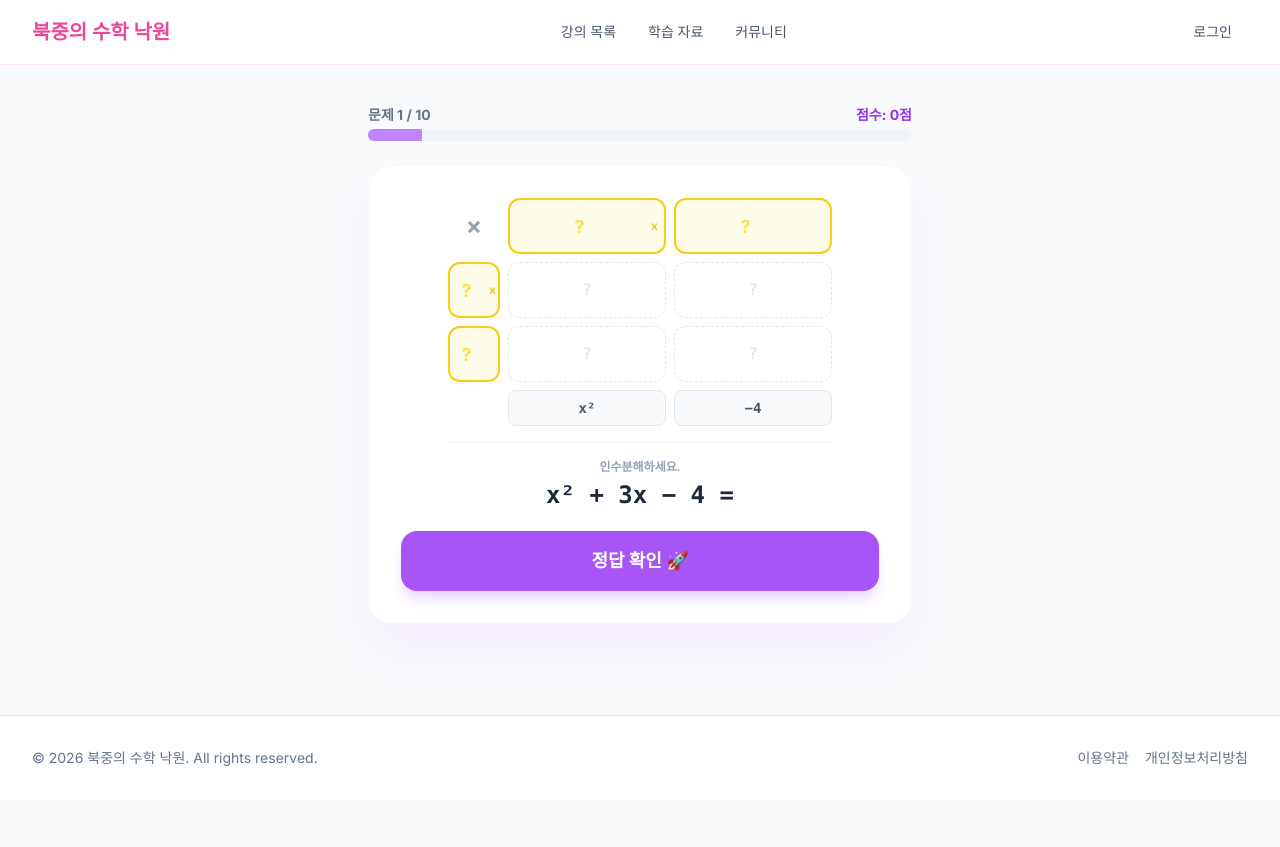
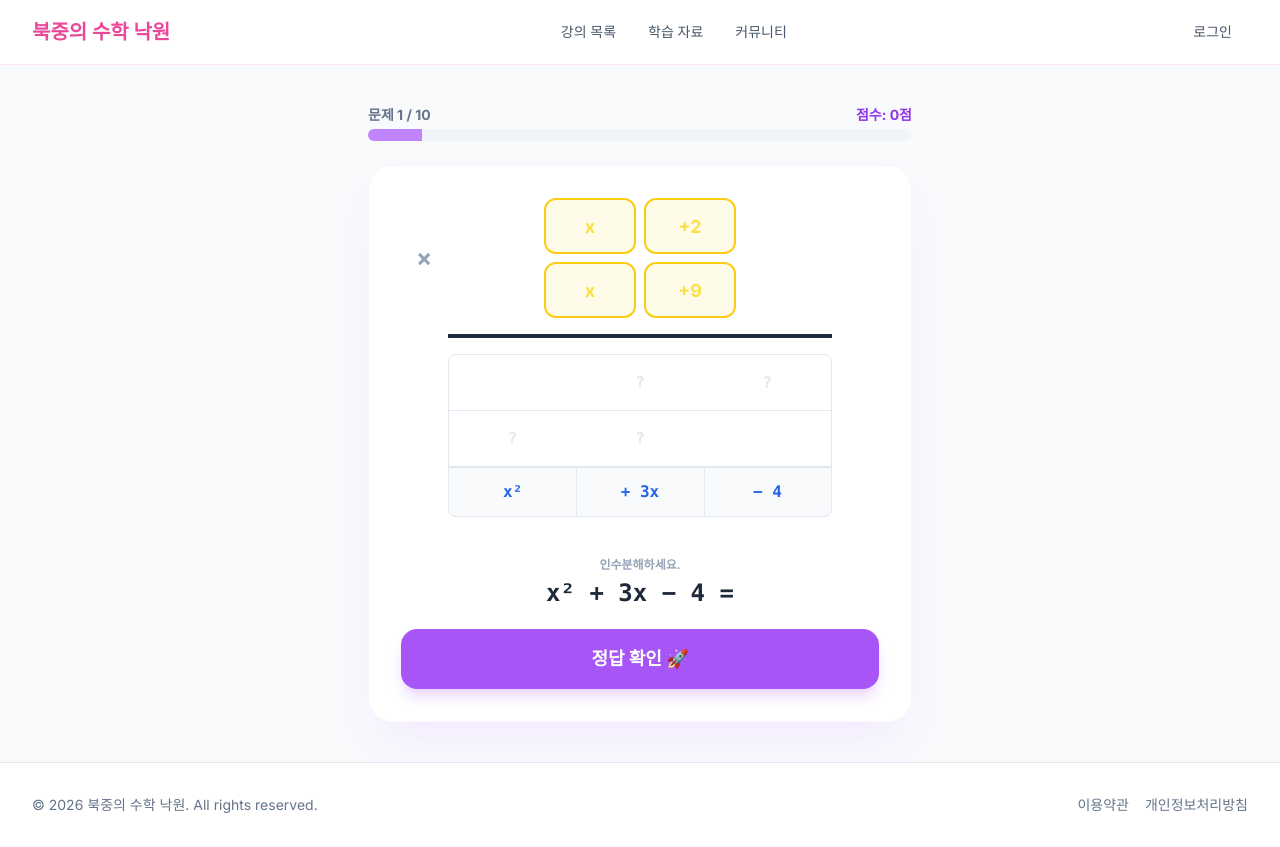
Before and after one commit to gnfkgnvm1-afk/sun, a Next.js app: page /game/factoring in a window 1280 px wide. Before the commit the page ends 800 px from the top, so only its background shows below. Built offline with nearby package versions, Linux system fonts and the light colour scheme.

Commit message:
feat: redesign factoring game grid to vertical multiplication style

```diff
--- a/app/game/factoring/page.tsx
+++ b/app/game/factoring/page.tsx
@@ -40,9 +40,6 @@ function quad(A:number,B:number,C:number){
   if(C>0)s+=` + ${C}`;else if(C<0)s+=` − ${Math.abs(C)}`;
   return s;
 }
-function termX2(v:number){if(v===1)return"x²";if(v===-1)return"−x²";return`${v}x²`;}
-function termX(v:number){if(v===0)return"0";if(v===1)return"x";if(v===-1)return"−x";return v>0?`${v}x`:`−${Math.abs(v)}x`;}
-function termC(v:number){return v>=0?`${v}`:`−${Math.abs(v)}`;}
 function fmtFactor(p:number,q:number){
   const x=p===1?"x":p===-1?"−x":`${p}x`;
   if(q===0)return x;
@@ -53,6 +50,62 @@ function checkAns(ip:number,iq:number,ir:number,is:number,q:Q){
   return ok(ip,iq,ir,is)||ok(ir,is,ip,iq)||ok(-ip,-iq,-ir,-is)||ok(-ir,-is,-ip,-iq);
 }
 
+// 입력값 파싱 헬퍼 (x계수)
+function parseXTerm(val: string): number | null {
+  const clean = val.trim().replace(/\s+/g, "").toLowerCase();
+  if (clean === "") return null;
+  if (clean === "x" || clean === "+x") return 1;
+  if (clean === "-x" || clean === "−x") return -1;
+
+  if (clean.endsWith("x")) {
+    const numPart = clean.slice(0, -1);
+    if (numPart === "" || numPart === "+") return 1;
+    if (numPart === "-" || numPart === "−") return -1;
+    const parsed = parseInt(numPart);
+    return isNaN(parsed) ? null : parsed;
+  }
+  const parsed = parseInt(clean);
+  return isNaN(parsed) ? null : parsed;
+}
+
+// 입력값 파싱 헬퍼 (상수)
+function parseConstant(val: string): number | null {
+  const clean = val.trim().replace(/\s+/g, "");
+  if (clean === "") return null;
+  const parsed = parseInt(clean);
+  return isNaN(parsed) ? null : parsed;
+}
+
+// 렌더링 포맷 헬퍼
+function fmtTerm(val: number | null, type: 'x2' | 'x' | 'c', isFirstInRow: boolean) {
+  if (val === null) return null;
+
+  if (type === 'x2') {
+    if (val === 0) return "";
+    let str = val === 1 ? "x²" : val === -1 ? "−x²" : `${val}x²`;
+    if (val > 0) return isFirstInRow ? str : `+ ${str}`;
+    else return isFirstInRow ? str : `− ${Math.abs(val)}x²`;
+  }
+
+  if (type === 'x') {
+    if (val === 0) return isFirstInRow ? "0" : "+ 0x";
+    let str = val === 1 ? "x" : val === -1 ? "−x" : `${Math.abs(val)}x`;
+    if (val > 0) return isFirstInRow ? str : `+ ${str}`;
+    else {
+      if (val === -1) return isFirstInRow ? "−x" : "− x";
+      return isFirstInRow ? `−${Math.abs(val)}x` : `− ${Math.abs(val)}x`;
+    }
+  }
+
+  if (type === 'c') {
+    if (val === 0) return isFirstInRow ? "0" : "+ 0";
+    let str = `${Math.abs(val)}`;
+    if (val > 0) return isFirstInRow ? str : `+ ${str}`;
+    else return isFirstInRow ? `−${str}` : `− ${str}`;
+  }
+  return "";
+}
+
 export default function FactoringGame(){
   const [qs,setQs]=useState<Q[]>([]);
   const [idx,setIdx]=useState(0);
@@ -61,28 +114,22 @@ export default function FactoringGame(){
   const [correct,setCorrect]=useState(false);
   const [over,setOver]=useState(false);
   const [showHint,setShowHint]=useState(false);
-  // 입력값: 위 행(p=x계수, q=상수), 왼쪽 열(r=x계수, s=상수)
-  const [vP,setVP]=useState(""); // 위행 왼(첫 인수 x계수)
-  const [vQ,setVQ]=useState(""); // 위행 오(첫 인수 상수)
-  const [vR,setVR]=useState(""); // 왼열 위(둘째 인수 x계수)
-  const [vS,setVS]=useState(""); // 왼열 아래(둘째 인수 상수)
+
+  // 텍스트 입력값 (사용자가 x나 +2 등을 자유롭게 입력)
+  const [vP,setVP]=useState("");
+  const [vQ,setVQ]=useState("");
+  const [vR,setVR]=useState("");
+  const [vS,setVS]=useState("");
 
   useEffect(()=>{setQs(shuffle(ALL).slice(0,10));},[]);
   if(!qs.length)return<div className="p-20 text-center text-lg">불러오는 중...</div>;
 
   const q=qs[idx];
-  const p=parseInt(vP), qn=parseInt(vQ), r=parseInt(vR), s=parseInt(vS);
-  const hp=vP!==""&&!isNaN(p), hq=vQ!==""&&!isNaN(qn);
-  const hr=vR!==""&&!isNaN(r), hs=vS!==""&&!isNaN(s);
-  // 자동 계산되는 내부 셀
-  const c11=hp&&hr?p*r:null;
-  const c12=hq&&hr?qn*r:null;
-  const c21=hp&&hs?p*s:null;
-  const c22=hq&&hs?qn*s:null;
-  const crossSum=(c12!==null&&c21!==null)?c12+c21:null;
+  const p=parseXTerm(vP), qn=parseConstant(vQ), r=parseXTerm(vR), s=parseConstant(vS);
+  const hp=p!==null, hq=qn!==null, hr=r!==null, hs=s!==null;
 
   const submit=()=>{
-    if(!hp||!hq||!hr||!hs){alert("노란 칸을 모두 채워주세요!");return;}
+    if(!hp||!hq||!hr||!hs){alert("노란 칸을 모두 올바른 형식(예: x, -2x, +3, -5)으로 채워주세요!");return;}
     const ok=checkAns(p,qn,r,s,q);
     setCorrect(ok);setFb(true);
     if(ok)setScore(prev=>prev+10);
@@ -121,24 +168,37 @@ export default function FactoringGame(){
     );
   }
 
-  // 노란색 입력 칸 스타일
+  // 노란색 입력 칸 (텍스트)
   const yellow=`w-full h-14 text-center text-lg font-bold border-2 rounded-xl outline-none transition-all
     ${fb
       ?"bg-yellow-50 border-yellow-200 text-slate-500 cursor-not-allowed"
       :"border-yellow-400 focus:border-yellow-500 bg-yellow-50 text-slate-800 placeholder-yellow-300"}`;
 
-  // 흰색 자동계산 셀 스타일
-  const autoCell=(v:number|null,isCorner:boolean,target?:number)=>{
-    const base="h-14 flex items-center justify-center font-mono font-bold text-sm md:text-base border border-dashed rounded-xl transition-all select-none";
-    if(v===null)return`${base} border-slate-200 bg-white text-slate-200`;
-    if(fb&&isCorner&&target!==undefined)
-      return v===target?`${base} border-green-300 bg-green-50 text-green-700`:`${base} border-red-300 bg-red-50 text-red-500`;
-    return`${base} border-slate-300 bg-white text-slate-700`;
+  // 하단 그리드 셀 (피드백 색상 포함)
+  const calcCell=(v:string|null, isValid?:boolean)=>{
+    const base="h-14 flex items-center justify-center font-mono font-bold text-sm md:text-base border-b border-slate-200 transition-all select-none relative z-10";
+    if(v===null)return`${base} bg-white text-slate-200`;
+    if(fb&&isValid!==undefined)
+      return isValid?`${base} bg-green-50 text-green-700`:`${base} bg-red-50 text-red-500`;
+    return`${base} bg-white text-slate-700`;
   };
+
+  // 하단 그리드 값 계산
+  const v12 = (hs&&hp) ? fmtTerm(s*p, 'x', true) : null;
+  const v13 = (hs&&hq) ? fmtTerm(s*qn, 'c', false) : null;
+  const v21 = (hr&&hp) ? fmtTerm(r*p, 'x2', true) : null;
+  const v22 = (hr&&hq) ? fmtTerm(r*qn, 'x', false) : null;
+
+  // 목표 문자열
+  const targetC1 = fmtTerm(q.A, 'x2', true);
+  const targetC2 = fmtTerm(q.B, 'x', false);
+  const targetC3 = fmtTerm(q.C, 'c', false);
+
+  // 중간합계 문자열
+  const sumC2 = (hs&&hp&&hr&&hq) ? fmtTerm(s*p + r*qn, 'x', false) : null;
 
   return(
     <div className="max-w-xl mx-auto px-4 py-10 flex flex-col items-center">
-      {/* 진행 바 */}
       <div className="w-full mb-6">
         <div className="flex justify-between text-sm font-bold text-slate-500 mb-1">
           <span>문제 {idx+1} / {qs.length}</span>
@@ -150,8 +210,6 @@ export default function FactoringGame(){
       </div>
 
       <div className="bg-white w-full p-6 md:p-8 rounded-3xl shadow-2xl shadow-purple-100 border border-purple-50">
-
-        {/* 힌트 */}
         {q.hint&&!fb&&(
           <div className="text-center mb-5">
             {showHint
@@ -161,88 +219,60 @@ export default function FactoringGame(){
           </div>
         )}
 
-        {/* ══════════════════════════════
-            십자가 격자 (이미지와 동일 구조)
+        <div className="max-w-sm mx-auto mb-2 relative">
+          {/* 상단 2x2 입력 그리드 */}
+          <div className="flex gap-2 items-center justify-center mb-4 relative z-10">
+            <span className="text-2xl font-bold text-slate-400 absolute -left-8">×</span>
+            <div className="grid grid-cols-2 gap-2 w-48">
+              <input type="text" value={vP} onChange={e=>setVP(e.target.value)} disabled={fb} className={yellow} placeholder="x"/>
+              <input type="text" value={vQ} onChange={e=>setVQ(e.target.value)} disabled={fb} className={yellow} placeholder="+2"/>
+              <input type="text" value={vR} onChange={e=>setVR(e.target.value)} disabled={fb} className={yellow} placeholder="x"/>
+              <input type="text" value={vS} onChange={e=>setVS(e.target.value)} disabled={fb} className={yellow} placeholder="+9"/>
+            </div>
+          </div>
 
-            구조:
-            [×]   | [노란 입력: p·x계수] | [노란 입력: q·상수]
-            [노란 입력: r·x계수] | [자동: p*r x²] | [자동: q*r x]
-            [노란 입력: s·상수]  | [자동: p*s x]  | [자동: q*s]
-                  | [레이블: Ax²]        | [레이블: C]
-            ══════════════════════════════ */}
-        <div className="max-w-sm mx-auto mb-2">
-          <div className="grid gap-2" style={{gridTemplateColumns:"52px 1fr 1fr"}}>
+          <div className="border-t-4 border-slate-800 w-full mb-4"></div>
 
-            {/* ─ 행 0: × | 노란입력(p) | 노란입력(q) ─ */}
-            <div className="h-14 flex items-center justify-center">
-              <span className="text-2xl font-bold text-slate-400">×</span>
-            </div>
-            {/* 노란 입력: 첫 번째 인수 x계수 (p) */}
-            <div className="relative">
-              <input
-                type="number" value={vP} onChange={e=>setVP(e.target.value)}
-                disabled={fb} className={yellow} placeholder="?"
-              />
-              <span className="absolute right-2 top-1/2 -translate-y-1/2 text-xs text-yellow-400 pointer-events-none font-bold select-none">x</span>
-            </div>
-            {/* 노란 입력: 첫 번째 인수 상수 (q) */}
-            <input type="number" value={vQ} onChange={e=>setVQ(e.target.value)} disabled={fb} className={yellow} placeholder="?"/>
+          {/* 하단 3x3 계산 그리드 */}
+          <div className="grid grid-cols-3 gap-0 border-x border-t border-slate-200 rounded-t-lg overflow-hidden relative">
+            {/* 세로 구분선(가상) */}
+            <div className="absolute top-0 bottom-0 left-1/3 w-px bg-slate-200 border-dashed border-r z-0"></div>
+            <div className="absolute top-0 bottom-0 left-2/3 w-px bg-slate-200 border-dashed border-r z-0"></div>
 
-            {/* ─ 행 1: 노란입력(r) | 자동(p*r x²) | 자동(q*r x) ─ */}
-            {/* 노란 입력: 두 번째 인수 x계수 (r) */}
-            <div className="relative">
-              <input
-                type="number" value={vR} onChange={e=>setVR(e.target.value)}
-                disabled={fb} className={yellow} placeholder="?"
-              />
-              <span className="absolute right-1 top-1/2 -translate-y-1/2 text-xs text-yellow-400 pointer-events-none font-bold select-none">x</span>
-            </div>
-            {/* 자동: p*r → Ax² */}
-            <div className={autoCell(c11,true,q.A)}>
-              {c11!==null?termX2(c11):<span className="text-slate-200">?</span>}
-            </div>
-            {/* 자동: q*r → 교차항1 */}
-            <div className={autoCell(c12,false)}>
-              {c12!==null?termX(c12):<span className="text-slate-200">?</span>}
-            </div>
+            {/* Row 1 (상수 s 곱하기) */}
+            <div className={calcCell(null)}></div>
+            <div className={calcCell(v12, sumC2 === targetC2)}>{v12||"?"}</div>
+            <div className={calcCell(v13, v13 === targetC3)}>{v13||"?"}</div>
 
-            {/* ─ 행 2: 노란입력(s) | 자동(p*s x) | 자동(q*s) ─ */}
-            {/* 노란 입력: 두 번째 인수 상수 (s) */}
-            <input type="number" value={vS} onChange={e=>setVS(e.target.value)} disabled={fb} className={yellow} placeholder="?"/>
-            {/* 자동: p*s → 교차항2 */}
-            <div className={autoCell(c21,false)}>
-              {c21!==null?termX(c21):<span className="text-slate-200">?</span>}
-            </div>
-            {/* 자동: q*s → C */}
-            <div className={autoCell(c22,true,q.C)}>
-              {c22!==null?termC(c22):<span className="text-slate-200">?</span>}
-            </div>
+            {/* Row 2 (x항 rx 곱하기) */}
+            <div className={calcCell(v21, v21 === targetC1)}>{v21||"?"}</div>
+            <div className={calcCell(v22, sumC2 === targetC2)}>{v22||"?"}</div>
+            <div className={calcCell(null)}></div>
+          </div>
 
-            {/* ─ 행 3: 레이블 (Ax², C) ─ */}
-            <div/>
-            <div className="h-9 flex items-center justify-center bg-slate-50 border border-slate-200 rounded-lg">
-              <span className="font-mono font-bold text-slate-600 text-sm">{termX2(q.A)}</span>
-            </div>
-            <div className="h-9 flex items-center justify-center bg-slate-50 border border-slate-200 rounded-lg">
-              <span className="font-mono font-bold text-slate-600 text-sm">{termC(q.C)}</span>
-            </div>
+          {/* Row 3 (결과 목표 라벨) */}
+          <div className="grid grid-cols-3 gap-0 border border-slate-200 bg-slate-50 rounded-b-lg overflow-hidden relative z-10">
+            <div className="absolute top-0 bottom-0 left-1/3 w-px bg-slate-200 z-0"></div>
+            <div className="absolute top-0 bottom-0 left-2/3 w-px bg-slate-200 z-0"></div>
+
+            <div className="h-12 flex items-center justify-center font-mono font-extrabold text-blue-600 text-sm md:text-base relative z-10">{targetC1}</div>
+            <div className="h-12 flex items-center justify-center font-mono font-extrabold text-blue-600 text-sm md:text-base relative z-10">{targetC2}</div>
+            <div className="h-12 flex items-center justify-center font-mono font-extrabold text-blue-600 text-sm md:text-base relative z-10">{targetC3}</div>
           </div>
         </div>
 
-        {/* 교차항 합 실시간 피드백 */}
-        {!fb&&crossSum!==null&&(
-          <div className={`text-center text-xs mb-1 font-semibold ${crossSum===q.B?"text-green-500":"text-orange-400"}`}>
-            교차항 합: {termX(crossSum)} {crossSum===q.B?"✅ 맞아요!":"(목표: "+termX(q.B)+")"}
+        {/* 교차항 합 피드백 (디버깅용으로 작게 표시) */}
+        {!fb&&sumC2!==null&&(
+          <div className={`text-center text-xs mt-2 font-semibold ${sumC2===targetC2?"text-green-500":"text-orange-400"}`}>
+            가운데 항 합계: {sumC2} {sumC2===targetC2?"✅ 맞아요!":"(목표: "+targetC2+")"}
           </div>
         )}
 
-        {/* ── 인수분해하세요 + 전체 식 (맨 아래) ── */}
-        <div className="max-w-sm mx-auto mt-4 mb-5 pt-4 border-t border-slate-100 text-center">
+        <div className="max-w-sm mx-auto mt-6 mb-5 pt-4 text-center">
           <p className="text-xs text-slate-400 font-semibold mb-1">인수분해하세요.</p>
           <p className="font-mono text-2xl font-extrabold text-slate-800">{quad(q.A,q.B,q.C)} =</p>
         </div>
 
-        {/* ── 제출 / 피드백 ── */}
         {!fb?(
           <button onClick={submit} className="w-full py-4 rounded-2xl bg-purple-500 hover:bg-purple-600 text-white font-bold text-lg transition-all shadow-lg shadow-purple-200 active:scale-95">
             정답 확인 🚀
@@ -259,21 +289,6 @@ export default function FactoringGame(){
               <p className="font-mono text-center text-xl font-extrabold text-purple-600 mb-4">
                 ({fmtFactor(q.p,q.q)})({fmtFactor(q.r,q.s)})
               </p>
-              {/* 정답 격자 */}
-              <div className="grid gap-1 max-w-xs mx-auto text-xs font-mono" style={{gridTemplateColumns:"52px 1fr 1fr"}}>
-                <div className="h-9 flex items-center justify-center text-slate-300 font-bold">×</div>
-                <div className="h-9 flex items-center justify-center bg-yellow-100 text-yellow-700 font-bold rounded-lg border border-yellow-300">{termX(q.p)}</div>
-                <div className="h-9 flex items-center justify-center bg-yellow-100 text-yellow-700 font-bold rounded-lg border border-yellow-300">{termC(q.q)}</div>
-                <div className="h-9 flex items-center justify-center bg-yellow-100 text-yellow-700 font-bold rounded-lg border border-yellow-300">{termX(q.r)}</div>
-                <div className="h-9 flex items-center justify-center bg-white text-slate-700 rounded-lg border border-slate-200">{termX2(q.p*q.r)}</div>
-                <div className="h-9 flex items-center justify-center bg-white text-slate-600 rounded-lg border border-slate-200">{termX(q.q*q.r)}</div>
-                <div className="h-9 flex items-center justify-center bg-yellow-100 text-yellow-700 font-bold rounded-lg border border-yellow-300">{termC(q.s)}</div>
-                <div className="h-9 flex items-center justify-center bg-white text-slate-600 rounded-lg border border-slate-200">{termX(q.p*q.s)}</div>
-                <div className="h-9 flex items-center justify-center bg-white text-slate-700 rounded-lg border border-slate-200">{termC(q.q*q.s)}</div>
-              </div>
-              <p className="text-xs text-slate-400 text-center mt-2">
-                교차항: {termX(q.q*q.r)} + {termX(q.p*q.s)} = {termX(q.B)}
-              </p>
             </div>
             <button onClick={next} className="w-full py-4 rounded-2xl bg-purple-500 hover:bg-purple-600 text-white font-bold text-lg transition-all shadow-lg shadow-purple-200 active:scale-95">
               다음 문제 ➔
```
